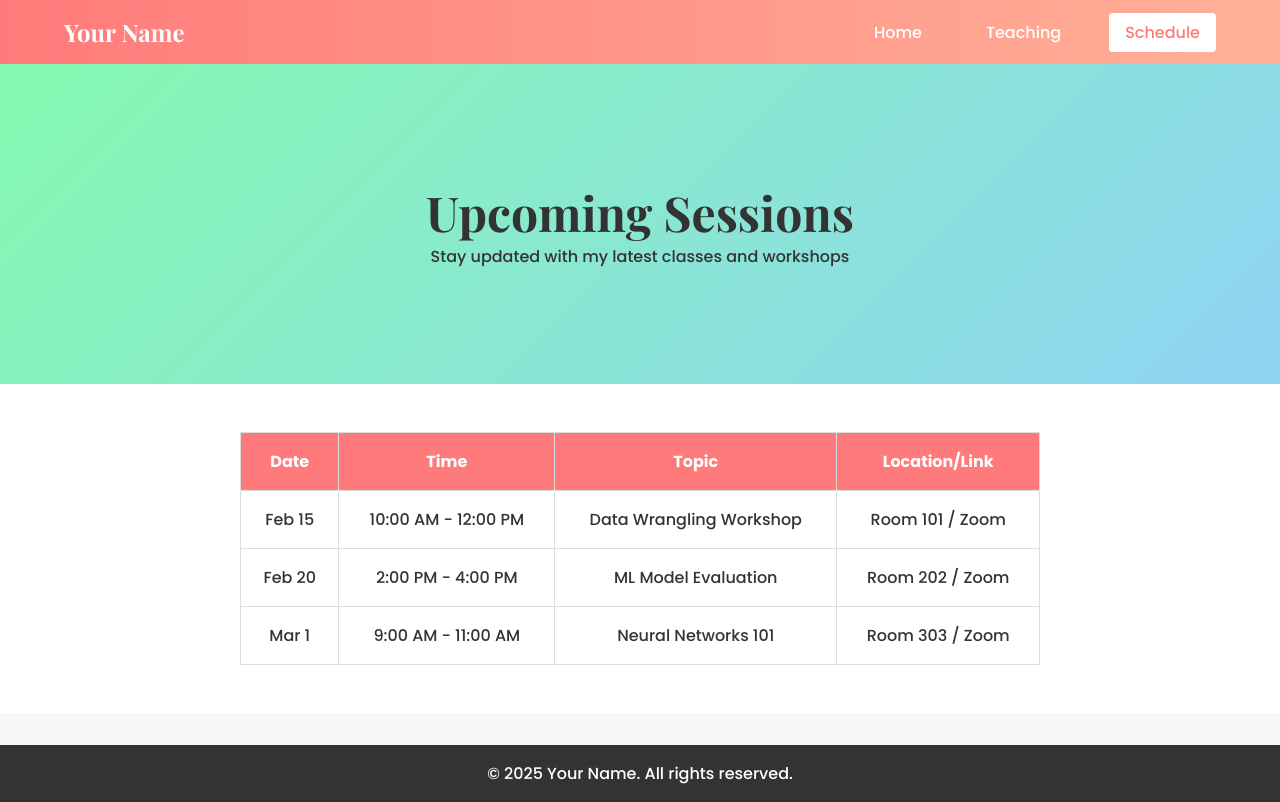
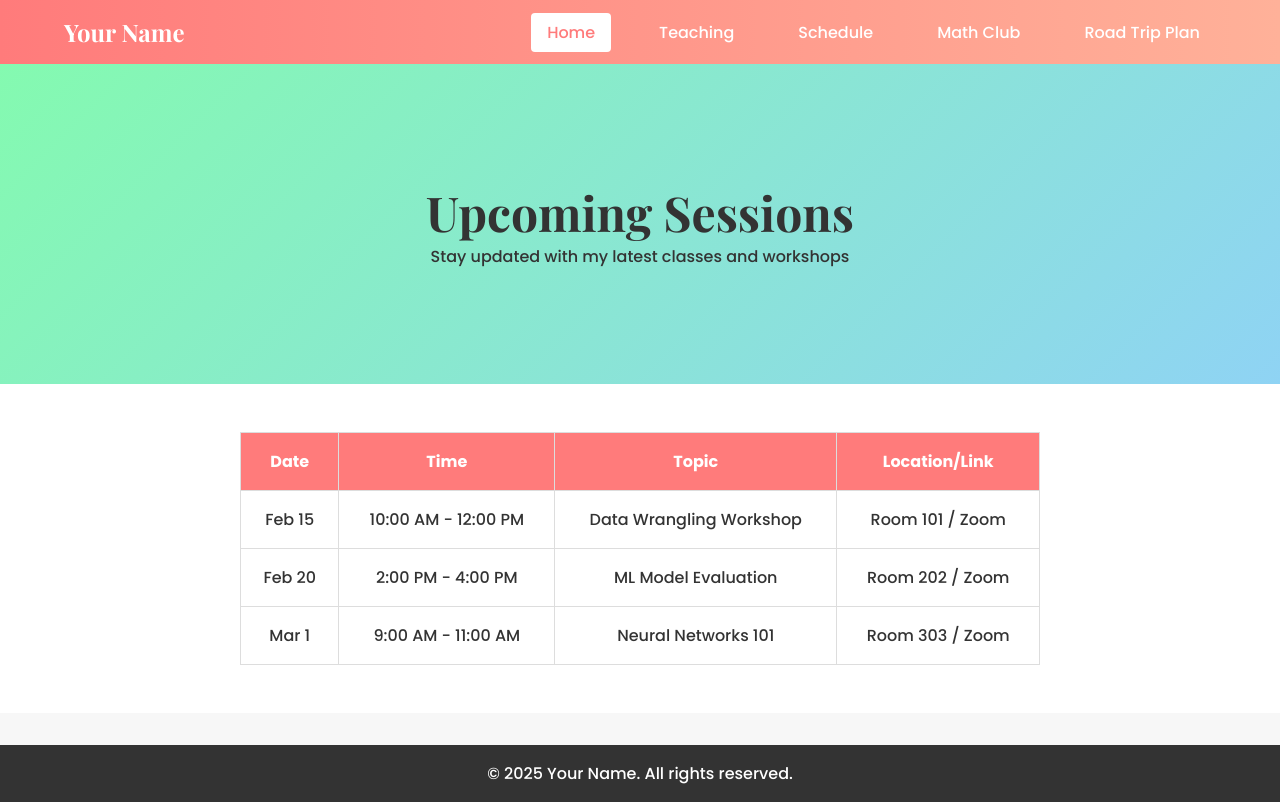
Before and after one commit to sumnthb/my-website, a plain HTML site: page Schedule.html in a window 1280 px wide. Drawn offline with nearby package versions, Linux system fonts and the light colour scheme; files that its build step writes are made by us from their sources; files whose address does not match are found by name.

Commit message:
Update Schedule.html

```diff
--- a/Schedule.html
+++ b/Schedule.html
@@ -14,14 +14,17 @@
   <link rel="stylesheet" href="assets/style.css" />
 </head>
 <body>
-  <!-- Navigation Bar -->
+
+   <!-- Navigation Bar -->
   <header class="navbar">
     <div class="nav-brand">Your Name</div>
     <nav>
       <ul>
-        <li><a href="index.html">Home</a></li>
+        <li><a href="index.html" class="active">Home</a></li>
         <li><a href="Teaching.html">Teaching</a></li>
-        <li><a href="Schedule.html" class="active">Schedule</a></li>
+        <li><a href="Schedule.html">Schedule</a></li>
+         <li><a href="Mathclub.html">Math Club</a></li>
+        <li><a href="RoadTrip_Kanyakumari.html">Road Trip Plan</a></li>
       </ul>
     </nav>
   </header>
```
